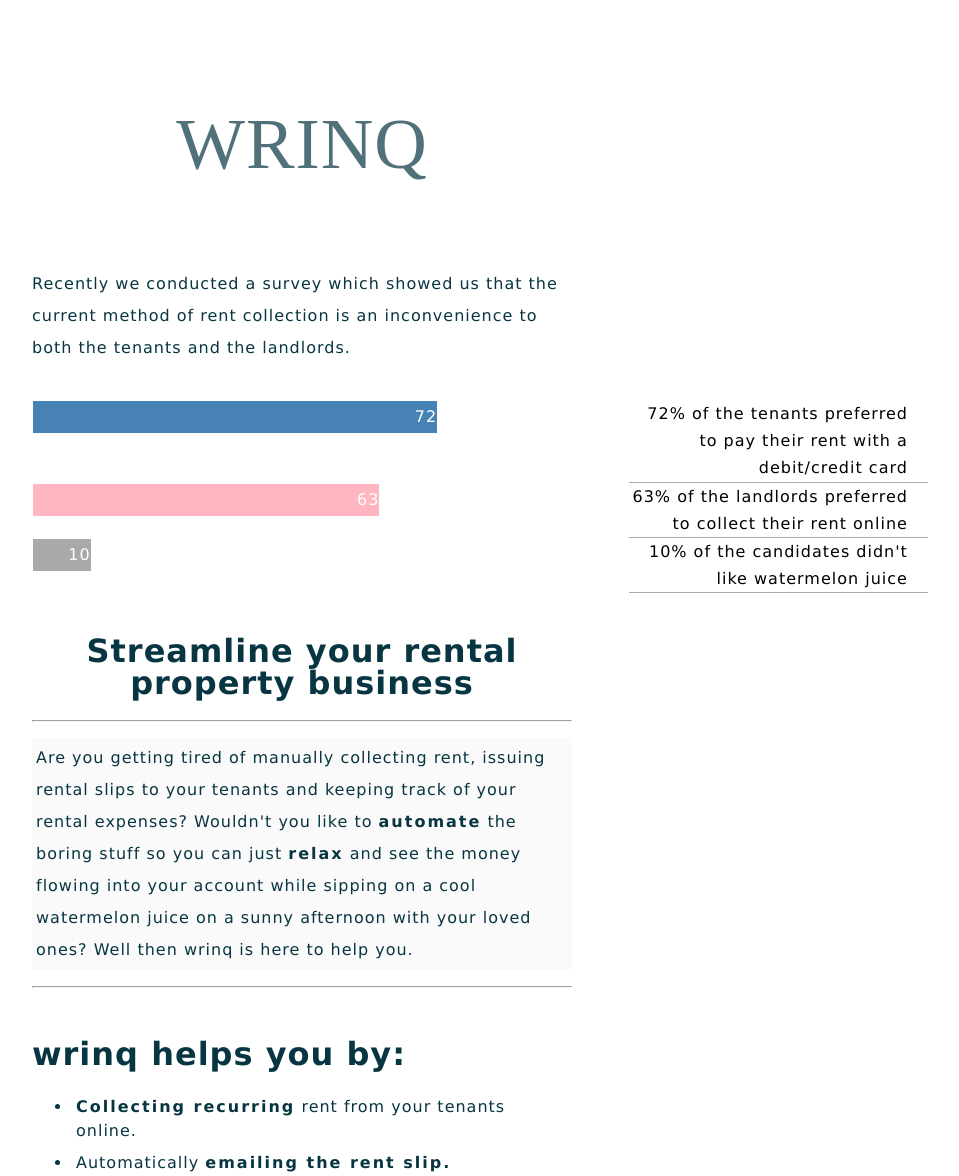
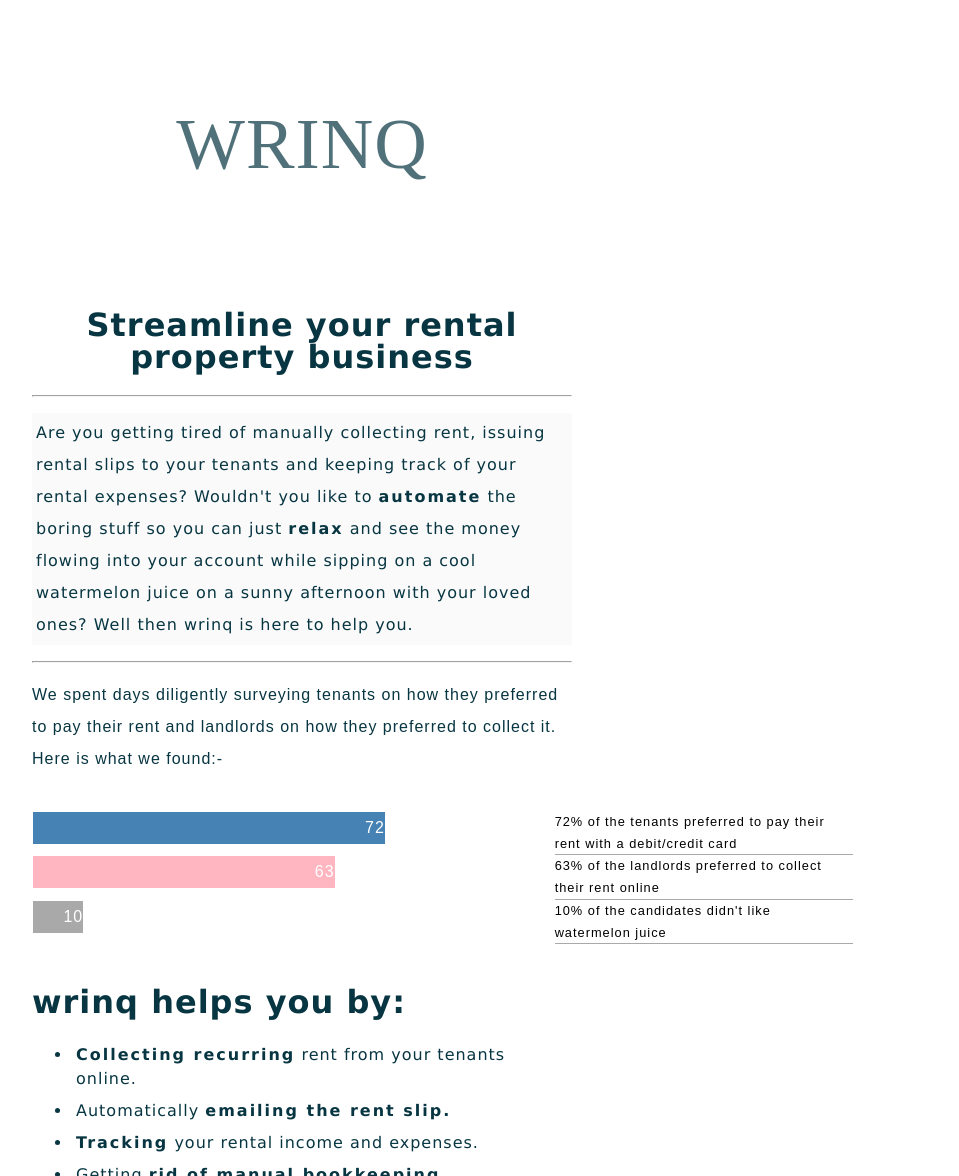
Before and after one commit to wrinq/wrinq, a website: page index.html in a window 1280 px wide. Shown: the top 1176 px of the page, without its empty margins (282-1241 px from the left). Drawn offline with Linux system fonts and the light colour scheme.

```diff
--- a/index.html
+++ b/index.html
@@ -18,23 +18,7 @@
 		    font-family: Serif;">
 	  WRINQ
 	</div>
-	<p style="line-height:1.5em,font-size:100%">
-	 Recently we conducted a survey which showed us that the current method of rent collection is an inconvenience to both the tenants and the landlords.
-</p>
-      </div>
-    </div>
-    <div class="grid grid-pad">
-      <div style="text-align:right;color:white;" class="center-responsive">
-	<div class="col-8-12">
-	  <div style="width:70%;margin:1px;background-color:#4682B4;">72</div></div>
-	<div class="col-4-12 graphic-caption">72% of the tenants preferred to pay their rent with a debit/credit card</div>
-	<div class="col-8-12">
-	  <div style="width: 60%;margin:1px;background-color:#FFB6C1;">63</div></div>
-	<div class="col-4-12 graphic-caption">63% of the landlords preferred to collect their rent online</div>
-	<div class="col-8-12">
-	  <div style="width: 10%;margin:1px;background-color:#A9A9A9;">10</div>
-	</div>
-	<div class="col-4-12 graphic-caption">10% of the candidates didn't like watermelon juice</div>
+
       </div>
     </div>
     <div class="grid grid-pad">
@@ -49,8 +33,27 @@
 	  on a sunny afternoon with your loved ones? Well then wrinq is here to help you.
 	</p>
 	<hr/>
+	<p style="line-height:1.5em,font-size:100%;font-family:arial">
+	  We spent days diligently surveying tenants on how they preferred to pay their rent and landlords on how they preferred  to collect it. Here is what we found:-
+	</p>
       </div>
     </div>
+    <div class="grid grid-pad">
+      <div style="color:white; font-family:arial" class="center-responsive">
+
+	<div class="col-7-12">
+	  <div style="width:70%;margin:1px;background-color:#4682B4;text-align:right;">72</div></div>
+	<div class="col-4-12 graphic-caption">72% of the tenants preferred to pay their rent with a debit/credit card</div>
+	<div class="col-7-12">
+	  <div style="width: 60%;margin:1px;background-color:#FFB6C1;text-align:right;">63</div></div>
+	<div class="col-4-12 graphic-caption">63% of the landlords preferred to collect their rent online</div>
+	<div class="col-7-12">
+	  <div style="width: 10%;margin:1px;background-color:#A9A9A9;text-align:right;">10</div>
+	</div>
+	<div class="col-4-12 graphic-caption">10% of the candidates didn't like watermelon juice</div>
+      </div>
+    </div>
+
     <div class="grid grid-pad">
       <div class="col-1-2 center-responsive">
 
--- a/styles/styles.css
+++ b/styles/styles.css
@@ -403,4 +403,5 @@
 color:black;
 border-bottom:1px solid #A9A9A9;
 line-height:1.7em;
+font-size:80%;
 }
```
Also changed, not shown: index_part_1.html (+20 -17 lines), styles/styles.min.css.
